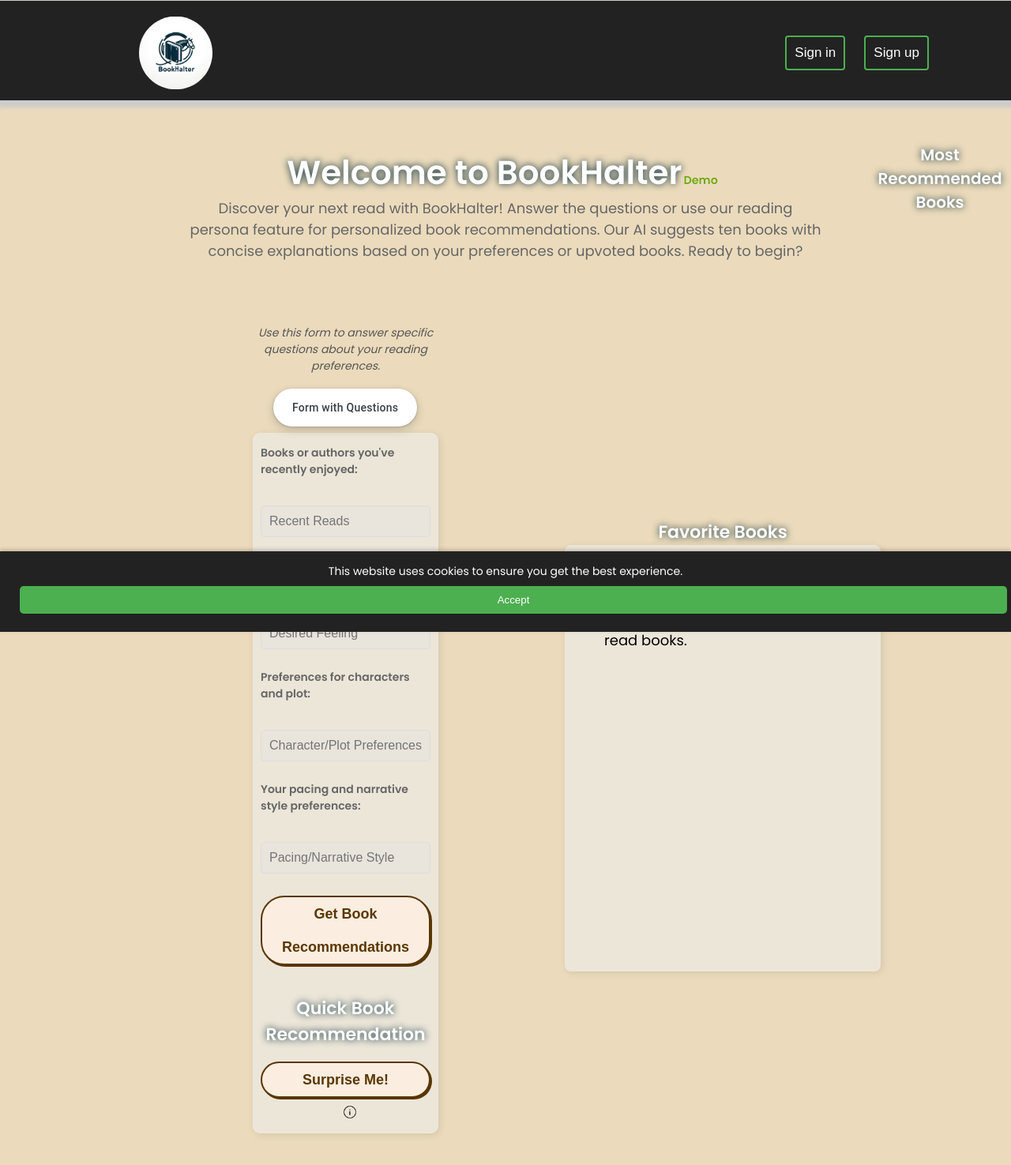
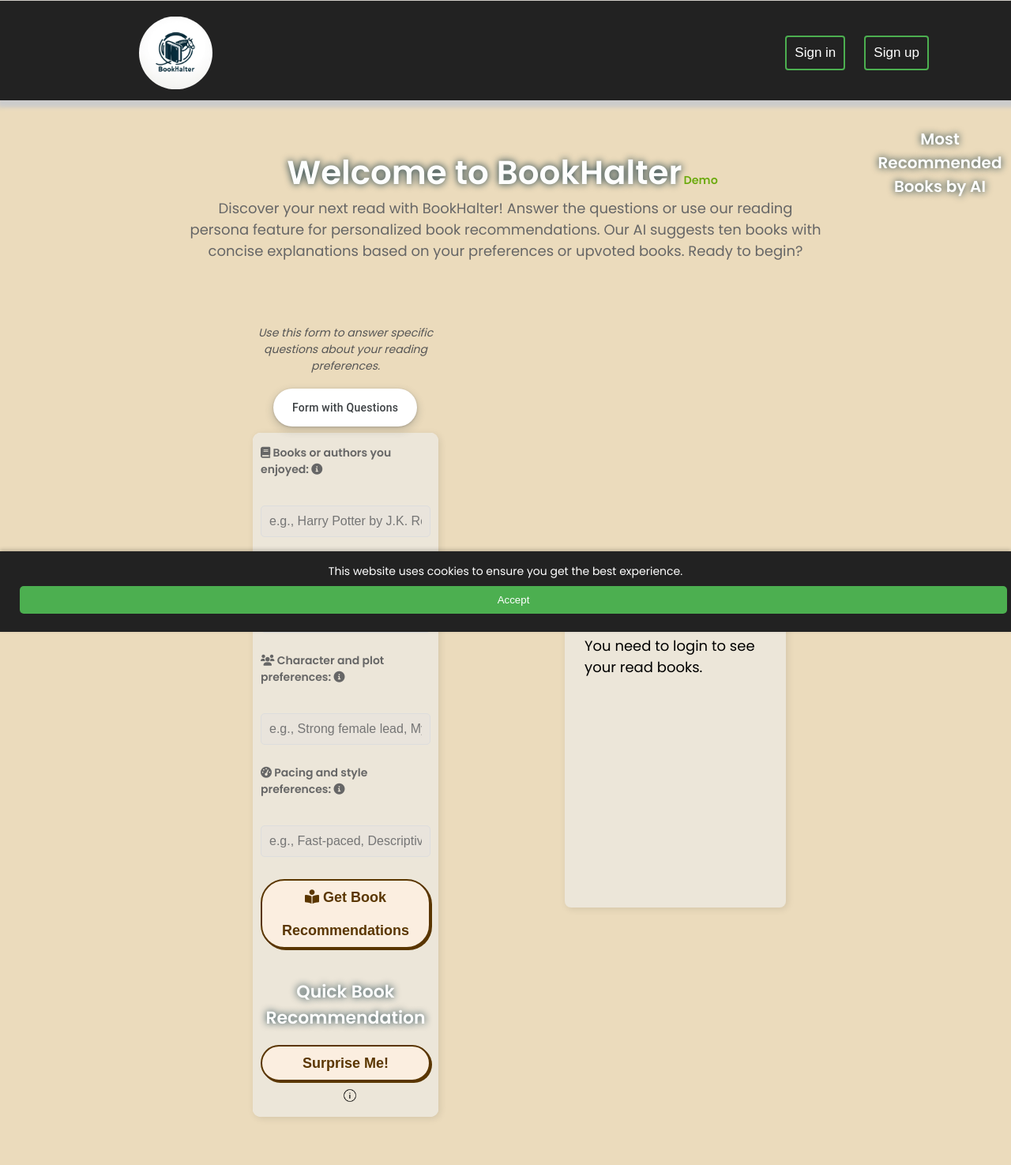
Before and after one commit to Ernosto0/BookHalter, a Django app: page / in a window 1280 px wide. Shown: the top 1475 px of the page at 79% size. Run offline with Django 5.2, Linux system fonts and the light colour scheme; data that the repository does not hold is empty.

Commit message:
version 0.5

```diff
--- a/projects/templates/projects/projects.html
+++ b/projects/templates/projects/projects.html
@@ -10,6 +10,8 @@
     {% load static %}
     <link rel="stylesheet" href="{% static 'main.css' %}">
     <link rel="stylesheet" href="{% static 'responsive.css' %}">
+    <link rel="stylesheet" href="https://cdnjs.cloudflare.com/ajax/libs/font-awesome/6.0.0-beta3/css/all.min.css">
+
 
     <!-- Google Ads Conversion Tracking -->
     <script async src="https://www.googletagmanager.com/gtag/js?id=AW-XXXXXXXXXX"></script>
@@ -67,17 +69,40 @@
         <form id="recommendationForm" method="POST" action="{% url 'recommended_books' %}">
             {% csrf_token %}
             <input type="hidden" name="action" value="by_answers">
-            <label for="recent_reads">Books or authors you've recently enjoyed:</label><br>
-            <input type="text" id="recent_reads" name="recent_reads" placeholder="Recent Reads"><br>
-            <label for="desired_feeling">How you want to feel with your next book:</label><br>
-            <input type="text" id="desired_feeling" name="desired_feeling" placeholder="Desired Feeling"><br>
-            <label for="character_plot_preferences">Preferences for characters and plot:</label><br>
-            <input type="text" id="character_plot_preferences" name="character_plot_preferences" placeholder="Character/Plot Preferences"><br>
-            <label for="pacing_narrative_style">Your pacing and narrative style preferences:</label><br>
-            <input type="text" id="pacing_narrative_style" name="pacing_narrative_style" placeholder="Pacing/Narrative Style"><br>
-            <button class="button-74" type="submit" id="recBtn" onclick="gtag_report_conversion()">Get Book Recommendations</button>
 
-            <div class="quick-recommendation">
+    <label for="recent_reads"><i class="fas fa-book"></i> Books or authors you enjoyed:
+        <span class="unique-tooltip"><i class="fas fa-info-circle"></i>
+            <span class="unique-tooltiptext">Mention a book or author you've enjoyed recently. </span>
+        </span>
+    </label><br>
+    <input type="text" id="recent_reads" name="recent_reads" placeholder="e.g., Harry Potter by J.K. Rowling"><br>
+
+    <label for="desired_feeling"><i class="fas fa-smile"></i> How do you want to feel?
+        <span class="unique-tooltip"><i class="fas fa-info-circle"></i>
+            <span class="unique-tooltiptext">Describe the feeling you want from the next book. </span>
+        </span>
+    </label><br>
+    <input type="text" id="desired_feeling" name="desired_feeling" placeholder="e.g., Excited, Inspired, Relaxed"><br>
+
+    <label for="character_plot_preferences"><i class="fas fa-users"></i> Character and plot preferences:
+        <span class="unique-tooltip"><i class="fas fa-info-circle"></i>
+            <span class="unique-tooltiptext">State your preferences for characters and plot. </span>
+        </span>
+    </label><br>
+    <input type="text" id="character_plot_preferences" name="character_plot_preferences" placeholder="e.g., Strong female lead, Mystery"><br>
+
+    <label for="pacing_narrative_style"><i class="fas fa-tachometer-alt"></i> Pacing and style preferences:
+        <span class="unique-tooltip"><i class="fas fa-info-circle"></i>
+            <span class="unique-tooltiptext">Indicate your preferred pacing and narrative style. </span>
+        </span>
+    </label><br>
+    <input type="text" id="pacing_narrative_style" name="pacing_narrative_style" placeholder="e.g., Fast-paced, Descriptive"><br>
+
+    <button class="button-74" type="submit" id="recBtn" onclick="gtag_report_conversion()">
+        <i class="fas fa-book-reader"></i> Get Book Recommendations
+    </button>
+
+                    <div class="quick-recommendation">
                 <div class="quick-recommendation">
                     <form id="quickRecommendationForm" method="POST" action="{% url 'quickrecommended_books' %}">
                         <h1>Quick Book Recommendation</h1>
@@ -160,7 +185,7 @@
 
     </div>
     <div class="mostrecommendedbooksbox">
-        <h1 class="mostrecommendedbookstext">Most Recommended Books</h1>
+        <h1 class="mostrecommendedbookstext">Most Recommended Books by AI</h1>
         <div class="mostrecommendedbookscontainer" id="mostRecommendedBooksList">
             {% for book in most_recommended_books %}
             <div class="mostrecommendedbook">
--- a/static/main.css
+++ b/static/main.css
@@ -534,12 +534,12 @@
 .read-books-container {
   background-color: #ece6d9;
   /* Matches the form and other containers */
-  max-width: 400px;
+  max-width: 280px;
   /* Maximum width of the container */
-  width: 400px;
-  margin: 20px auto;
+  width: 280px;
+  margin: 15px auto;
   /* Centers the container and adds vertical spacing */
-  padding: 50px;
+  padding: 25px;
   /* Padding inside the container */
   border-radius: 8px;
   /* Rounded corners like the forms */
@@ -547,13 +547,28 @@
   /* Soft shadow for depth */
   text-align: left;
   /* Aligns text to the left */
-  height: 540px;
+  height: 400px;
   /* Adjusted fixed height to fit exactly 4 books */
   overflow-y: scroll;
   /* Always shows vertical scrollbar */
   overflow-x: hidden;
   /* Disables horizontal scrolling */
 }
+
+
+@media (max-width: 600px) {
+  .read-books-container {
+    max-width: 100%;
+    width: 100%;
+    margin: 15px 0;
+    padding: 15px;
+    height: auto;
+    overflow-y: scroll;
+    overflow-x: hidden;
+    max-height: 200px;
+  }
+}
+
 
 /* Styling for individual book entries in the list */
 .read-book {
@@ -983,7 +998,7 @@
   box-sizing: border-box;
   position: absolute;
   right: 0;
-  top: 120px;
+  top: 100px;
   bottom: 0;
   margin-left: auto;
   max-width: 180px;
@@ -1004,7 +1019,7 @@
 }
 
 .mostrecommendedbook {
-  width: 150px;
+  width: 170px;
   padding: 4px;
   background-color: #ece6d9;
   border: 1px solid #ddd;
@@ -1029,3 +1044,30 @@
       display: none;
   }
 }
+
+
+.unique-tooltip {
+  position: relative;
+  display: inline-block;
+  cursor: pointer;
+}
+.unique-tooltip .unique-tooltiptext {
+  visibility: hidden;
+  width: 200px;
+  background-color: #555;
+  color: #fff;
+  text-align: center;
+  border-radius: 6px;
+  padding: 5px;
+  position: absolute;
+  z-index: 1;
+  bottom: 125%;
+  left: 50%;
+  margin-left: -100px;
+  opacity: 0;
+  transition: opacity 0.3s;
+}
+.unique-tooltip:hover .unique-tooltiptext {
+  visibility: visible;
+  opacity: 1;
+}
--- a/static/title.css
+++ b/static/title.css
@@ -106,7 +106,9 @@
   padding: .1rem 1rem;
 }
 
-
+.headerlogo:hover {
+  transform: scale(1.1);
+}
 
 .button-container {
   display: flex;
--- a/templates/main.html
+++ b/templates/main.html
@@ -5,13 +5,14 @@
 <head>
     <meta charset="UTF-8">
     <meta name="viewport" content="width=device-width, initial-scale=1.0">
-    <title>BookAi - Your Intelligent Book Assistant</title>
+    <title>BookHalter - Your Intelligent Book Assistant</title>
     {% load static %}
     <link rel="stylesheet" href="{% static 'title.css' %}">
     <link rel="stylesheet" href="https://cdnjs.cloudflare.com/ajax/libs/font-awesome/6.5.2/css/all.min.css"
         integrity="sha512-SnH5WK+bZxgPHs44uWIX+LLJAJ9/2PkPKZ5QiAj6Ta86w+fsb2TkcmfRyVX3pBnMFcV7oQPJkl9QevSCWr3W6A=="
         crossorigin="anonymous" referrerpolicy="no-referrer" />
         <!-- Google tag (gtag.js) -->
+    <link rel="icon" href="{% static 'images/favicon.ico' %}" type="image/x-icon">
     <script async src="https://www.googletagmanager.com/gtag/js?id=AW-16615709816">
     </script>
     <script>
```
